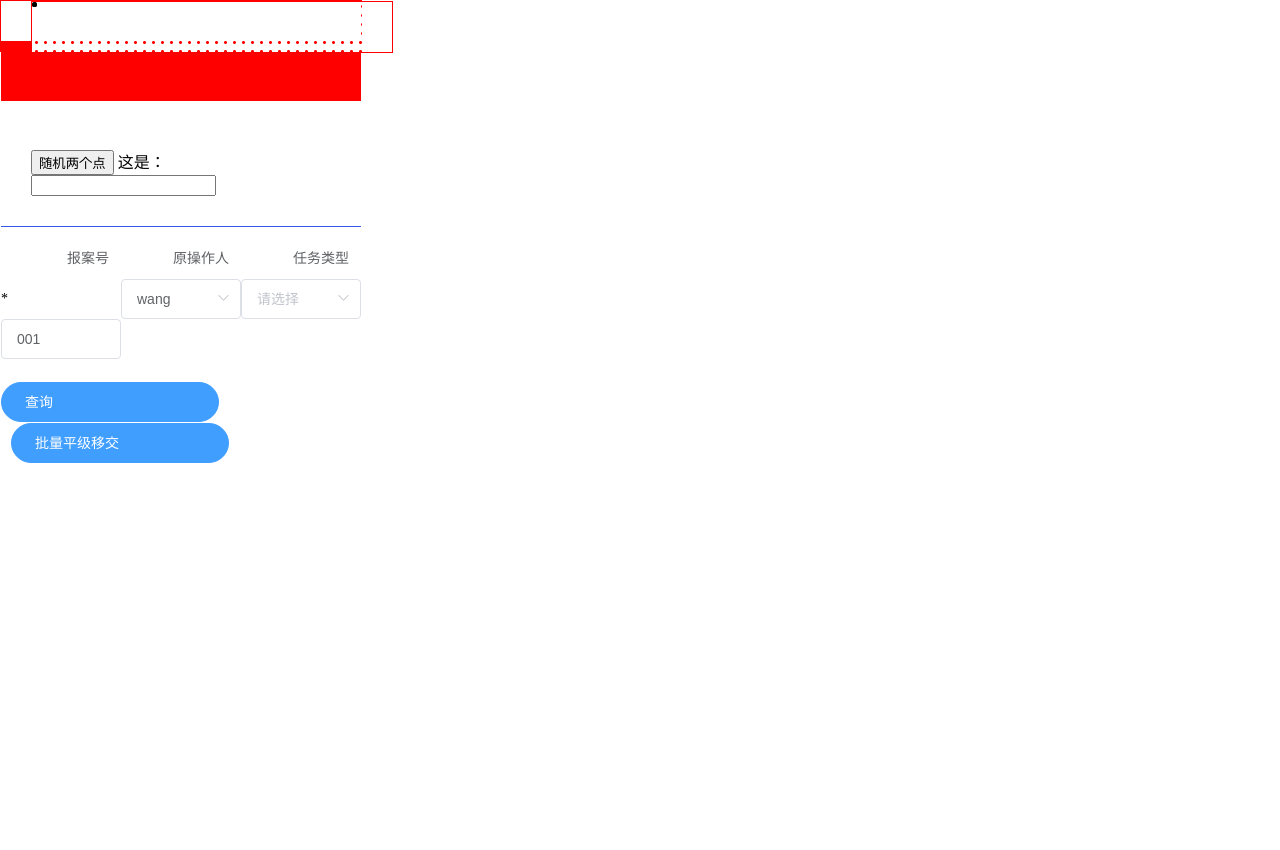
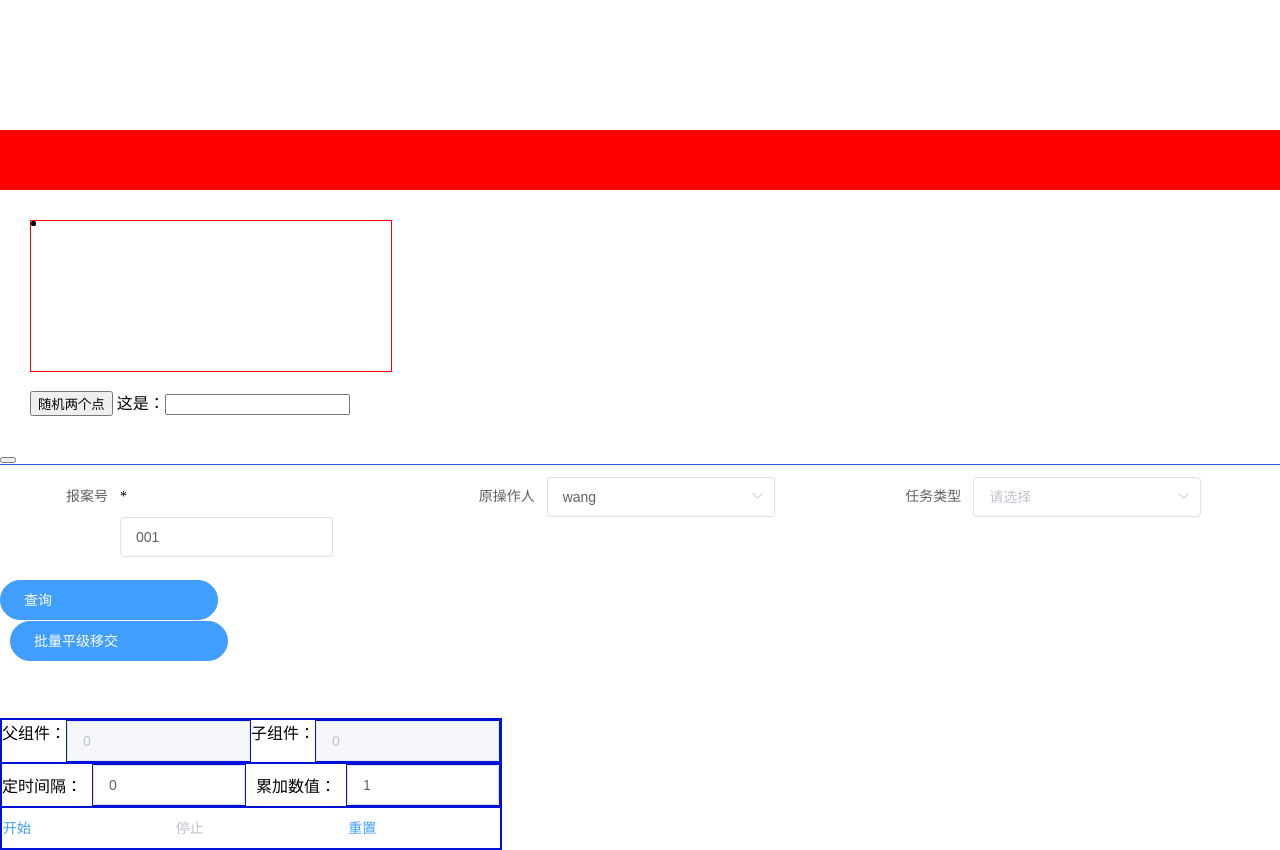
Before and after one commit to wangxudongcc/vue_test, a Vue app: page /20221026/empty in a window 1280 px wide. Before the commit the page ends 800 px from the top, so only its background shows below. Built offline with nearby package versions, Linux system fonts and the light colour scheme.

Commit message:
feat:增加计数功能

```diff
--- a/src/views/20221026/666.vue
+++ b/src/views/20221026/666.vue
@@ -14,19 +14,18 @@
 
 <script>
 export default {
-  props: {
-    title: {
-      type: String,
-
-    }
-  },
+  props: ['title'],
   data() {
     return {
-      title: '666'
+      // title: '666'
     }
   },
   mounted() {
     console.log(this.title,'title',this.$event) // 可以获取到dom元素
+    console.log(this.$listeners,'$listeners')
+    console.log(this.$attrs,'$attrs')
+    console.log(this.$slots,'$slots')
+    console.log(this.$props,'$props')
   },
   methods: {
     boxClick(){
@@ -48,7 +47,7 @@ export default {
   }
 }
 </script>
-<style>
+<style scoped>
 .box {
   max-width: 360px;
   height: 150px;
--- a/src/views/20221026/empty.vue
+++ b/src/views/20221026/empty.vue
@@ -2,10 +2,19 @@
   <div class="box">
     <div class="container">
       <div class="circle"></div>
-      <sixsixsix></sixsixsix>
-      <internalRelations></internalRelations>
+      <sixsixsix :title="666" ref="sixsixsix"></sixsixsix>
+      <button @sixsixsix="sixsixsix"></button>
+      <internalRelations @sixsixsix="sixsixsix"></internalRelations>
       <callVsBind></callVsBind>
       <form1></form1>
+      <br>
+      <div>
+        <num-add :num.sync="number" style="width: 500px;" ref="getzizujianvalue">
+          <template #fuzujian="{ num }">
+            父组件：<el-input :value="num" disabled></el-input>
+          </template>
+        </num-add>
+      </div>
     </div>
   </div>
 </template>
@@ -15,32 +24,41 @@ import sixsixsix from './666.vue';
 import internalRelations from '@/views/20221026/internalRelations.vue';
 import callVsBind from '@/views/20221026/callVsBind.vue';
 import form1 from '@/views/20221026/form.vue';
+import numAdd from '@/views/20221026/numAdd.vue';
 export default {
   data() {
     return {
-
+      number: 0,
+      number1: 1,
     }
   },
   components: {
     sixsixsix,
     internalRelations,
     callVsBind,
-    form1
+    form1,
+    numAdd
   },
   mounted() {
     let a = [["name", "wang"], ["10"], ["age", "19", "12"], ["sex", "男"]];
     console.log(Object.fromEntries(a));
     console.log(Object.entries(a));
+    console.log(this.$refs.getzizujianvalue, '9999999999');
   },
   methods: {
-
+    sixsixsix(six) {
+      console.log(this.$refs.sixsixsix, 'x1x1x1', six);
+    },
+    asdf(num) {
+      console.log(num);
+    }
   }
 }</script>
 
-<style>
+<style scoped>
 .box {
-  position: fixed;
-  top: 0;
+  /* position: fixed;
+  top: 0; */
   width: 100%;
   height: 50px;
   background-image: radial-gradient(transparent 1px, #fff 2px);
--- a/src/views/20221026/login.css
+++ /dev/null
@@ -1 +0,0 @@
-/* 我是css */
--- /dev/null
+++ b/src/views/20221026/numAdd.vue
@@ -0,0 +1,85 @@
+<template>
+    <div>
+        <div style="display: flex;white-space: nowrap;">
+            <slot name="fuzujian" :num="number"></slot>
+            子组件：<el-input v-model.number="number" disabled></el-input>
+        </div>
+        <div class="input-line">
+            定时间隔：<el-input v-model.number="input" :disabled="disabled"></el-input>
+            累加数值：<el-input v-model.number="leijiashuzhi" :disabled="disabled"></el-input>
+        </div>
+        <div class="box">
+            <el-button type="text" :disabled="disabled" @click="start">开始</el-button>
+            <el-button type="text" :disabled="!disabled" @click="stop">停止</el-button>
+            <el-button type="text" @click="reload">重置</el-button>
+        </div>
+    </div>
+</template>
+<script>
+
+export default {
+    data() {
+        return {
+            input: 0,
+            disabled: false,
+            timer: '',
+            leijiashuzhi: 1
+        }
+    },
+    props: {
+        num: {
+            type: Number,
+            default: 0,
+        },
+    },
+    computed: {
+        number: {
+            get() {
+                return this.num
+            },
+            set(value) {
+                this.$emit('update:num', value)
+            }
+        }
+    },
+    methods: {
+        start() {
+            clearInterval(this.timer)
+
+            this.disabled = true
+            this.timer = setInterval(() => {
+                this.$emit('update:num', this.num + this.leijiashuzhi);
+            }, this.input * 1000 > 1 ? this.input * 1000 : 1000); // 1000 毫秒 = 1 秒
+        },
+        stop() {
+            this.disabled = false
+            clearInterval(this.timer)
+        },
+        reload() {
+            this.disabled = false
+            this.stop()
+            clearInterval(this.timer)
+        }
+    }
+}
+</script>
+<style scoped>
+div {
+    border: 1px solid rgb(0, 18, 216);
+}
+
+.input-line {
+    white-space: nowrap;
+    display: flex;
+    align-items: center;
+    /* 垂直居中 */
+    gap: 10px;
+    /* 文字和输入框间距 */
+}
+
+.box {
+    display: flex;
+    gap: 10px;
+    /* justify-content: center;  */
+}
+</style>
```
